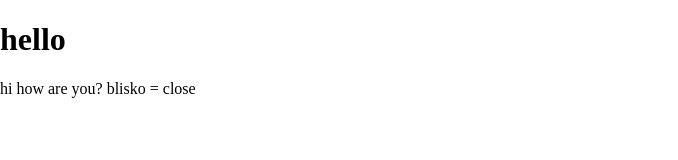
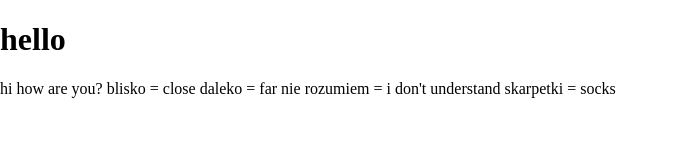
Before and after one commit to Nika-FKZ/NewPage, a plain HTML site: page index.html in a window 1280 px wide. Shown: the whole page, without its empty margins (0-678 px from the left). Drawn offline with Linux system fonts and the light colour scheme.

Commit message:
New Words in Paragraph

```diff
--- a/index.html
+++ b/index.html
@@ -24,6 +24,9 @@
 	<p>
 		hi how are you?
 		blisko = close
+		daleko = far
+		nie rozumiem = i don't understand
+		skarpetki = socks
 	</p>
 	<!-- Good Practices & tricks-->
 	<!--
```
